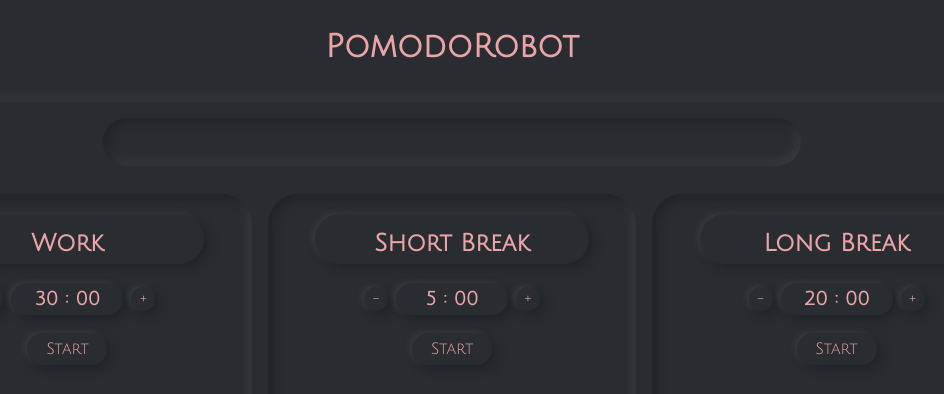
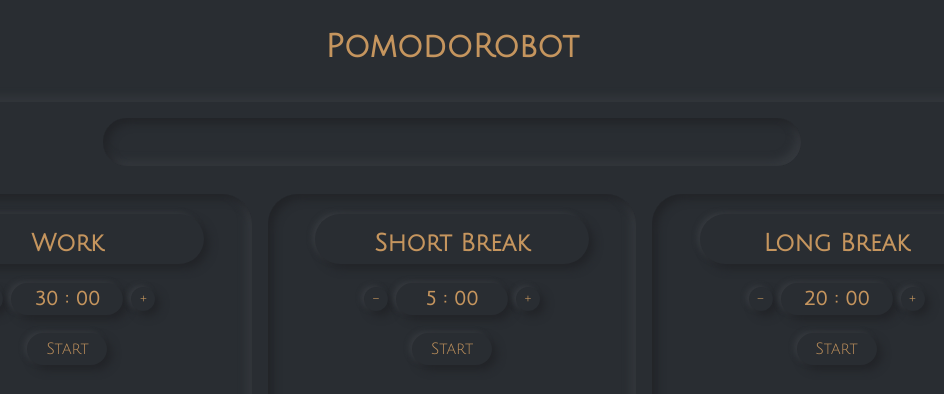
Before and after one commit to mattdeann/pomodoro, a React (Create React App) app: page / in a window 1280 px wide. Shown: the top 394 px of the page, without its empty margins (188-1132 px from the left). Built offline with nearby package versions, Linux system fonts and the light colour scheme.

Commit message:
Add effect to buttons

```diff
--- a/src/App/App.css
+++ b/src/App/App.css
@@ -1,5 +1,5 @@
 .app {
-  color: rgb(235, 165, 168);
+  color: rgb(197, 149, 94);
   display: flex;
   flex-direction: column;
   justify-content: center;
--- a/src/Timers/Timer.css
+++ b/src/Timers/Timer.css
@@ -57,10 +57,12 @@
 .increment:hover,
 .start-button:hover {
   cursor: pointer;
+  color: black;
+  background-color: rgb(235, 191, 140);
   box-shadow: .3rem .3rem .5rem #222428,
    -.2rem -.1rem .3rem #363a3f,
-  inset .1rem .1rem .5rem #222428,
-  inset -.1rem -.1rem .5rem #363a3f;
+  inset .2rem .2rem .5rem #222428,
+  inset -.2rem -.2rem .5rem #363a3f;
 }
 
 .start-button {
```
